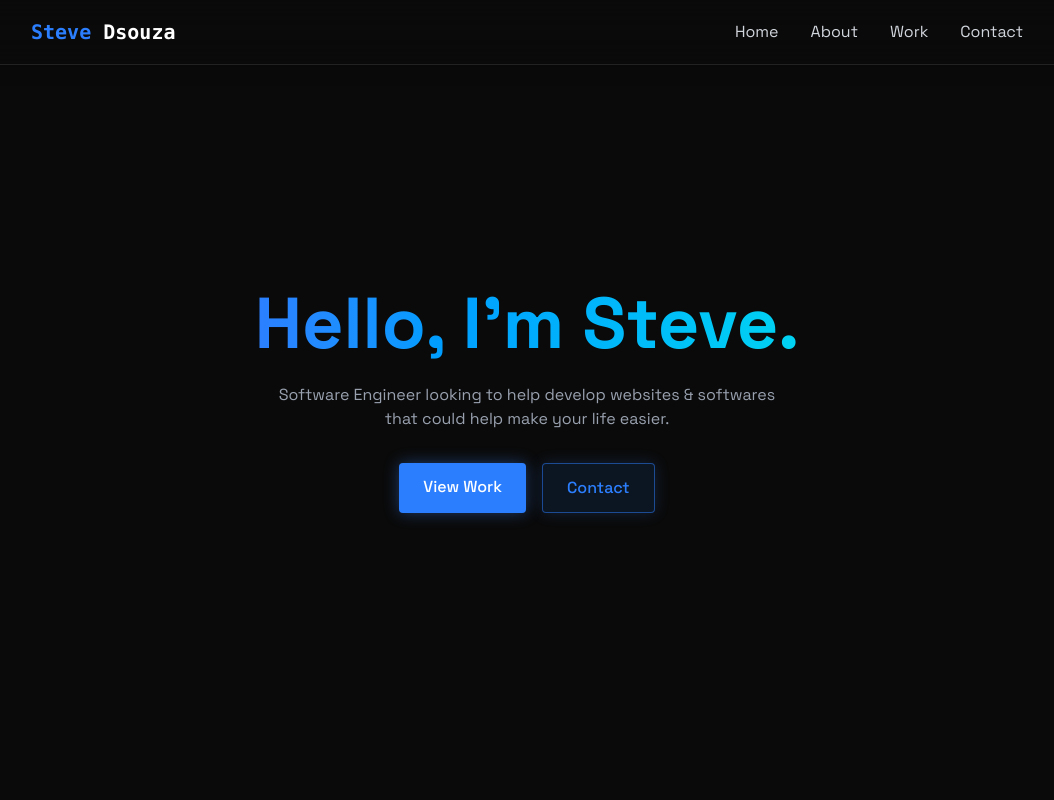
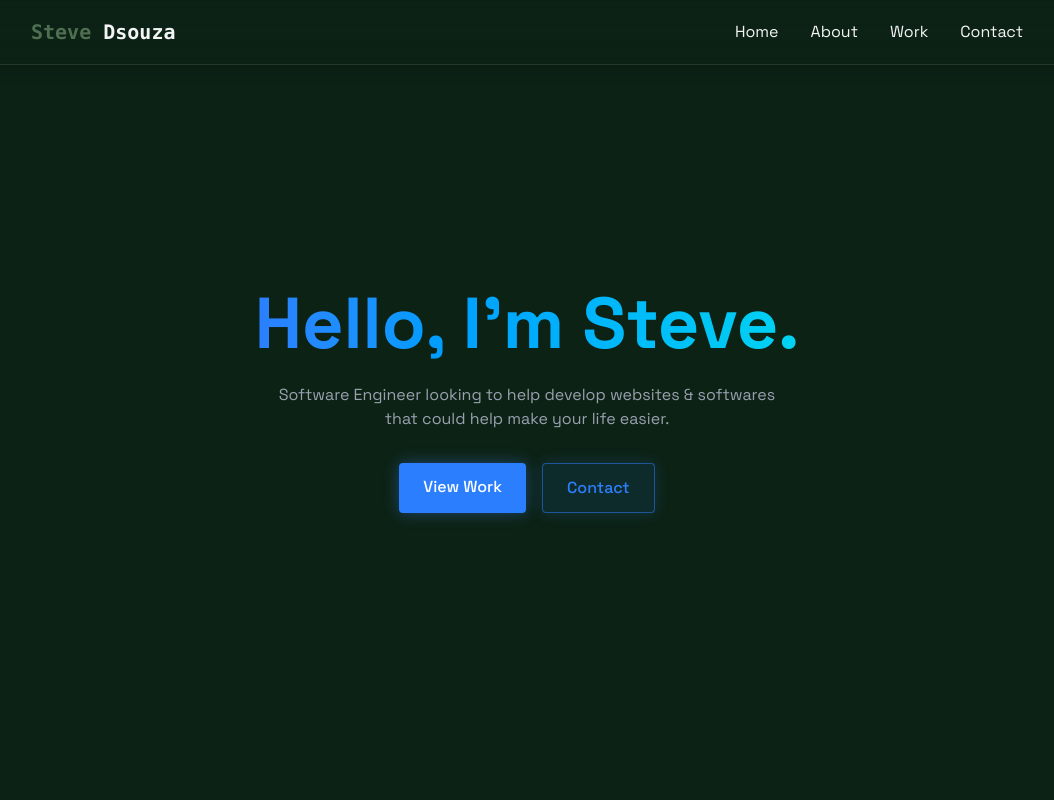
Before and after one commit to stevenovak123/portfolio, a React (Vite) app: page / in a window 1280 px wide. Shown: the top 800 px of the page, without its empty margins (113-1167 px from the left). Built offline with nearby package versions, Linux system fonts and the light colour scheme.

Commit message:
Added colors to navbar and background

```diff
--- a/src/components/NavBar.jsx
+++ b/src/components/NavBar.jsx
@@ -5,11 +5,14 @@ const NavBar = ({ menuOpen, setIsMenuOpen }) => {
     document.body.style.overflow = menuOpen ? 'hidden' : '';
   }, [menuOpen]);
   return (
-    <nav className='fixed top-0 w-full z-40 bg-[rgba(10,10,10,0.8)] backdrop-blur-lg border-b border-white/10 shadow-lg'>
+    <nav className='fixed top-0 w-full z-40 bg-[rgb(#4f6f52)] backdrop-blur-lg border-b border-white/10 shadow-lg'>
       <div className='max-w-5xl mx-auto px-4'>
         <div className='flex justify-between items-center h-16'>
-          <a href='#home' className='font-mono text-xl font-bold text-white'>
-            <span className='text-blue-500'>Steve </span>
+          <a
+            href='#home'
+            className='font-mono text-xl font-bold text-[rgb(#f5efe6)]'
+          >
+            <span className='text-[#4f6f52]'>Steve </span>
             Dsouza
           </a>
           <div
@@ -21,25 +24,25 @@ const NavBar = ({ menuOpen, setIsMenuOpen }) => {
           <div className='hidden md:flex items-center space-x-8 '>
             <a
               href='#home'
-              className='text-gray-300 hover:text-white transition-colors'
+              className='text-[rgb(#f5efe6)]-300 hover:text-[rgb(#f5efe6)] transition-colors'
             >
               Home
             </a>
             <a
               href='#about'
-              className='text-gray-300 hover:text-white transition-colors'
+              className='text-[rgb(#f5efe6)]-300 hover:text-[rgb(#f5efe6)] transition-colors'
             >
               About
             </a>
             <a
               href='#work'
-              className='text-gray-300 hover:text-white transition-colors'
+              className='text-[rgb(#f5efe6)]-300 hover:text-[rgb(#f5efe6)] transition-colors'
             >
               Work
             </a>
             <a
               href='#contact'
-              className='text-gray-300 hover:text-white transition-colors'
+              className='text-[rgb(#f5efe6)]-300 hover:text-[rgb(#f5efe6)] transition-colors'
             >
               Contact
             </a>
--- a/src/index.css
+++ b/src/index.css
@@ -4,7 +4,7 @@ html, body{
   margin:0;
   padding:0;
   font-family: "Space Grotesk", sans-serif;
-  background: #0a0a0a;
+  background: #0C2215;
   color: #f3f4f6;
 }
 
```
